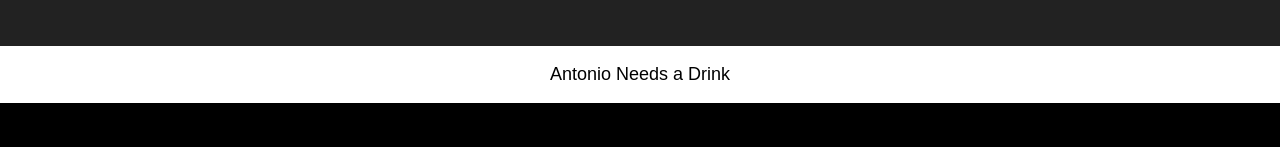
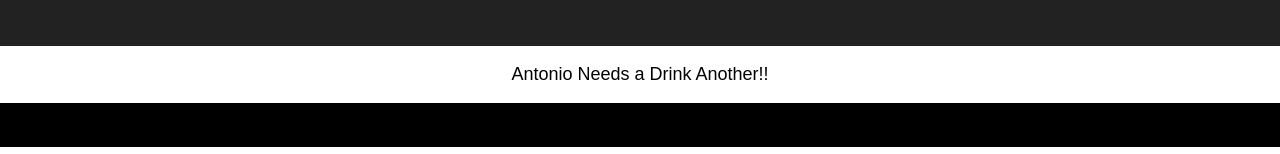
Before and after one commit to bsakers/ui-testing-nt, a React app: page / in a window 1280 px wide. Shown: the part 188-342 px from the top of the page. Built offline with nearby package versions, Linux system fonts and the light colour scheme.

Commit message:
Another!

```diff
--- a/src/App.js
+++ b/src/App.js
@@ -12,6 +12,7 @@
         </header>
         <p className="App-intro">
           Antonio Needs a Drink
+          Another!!
         </p>
       </div>
     );
```
